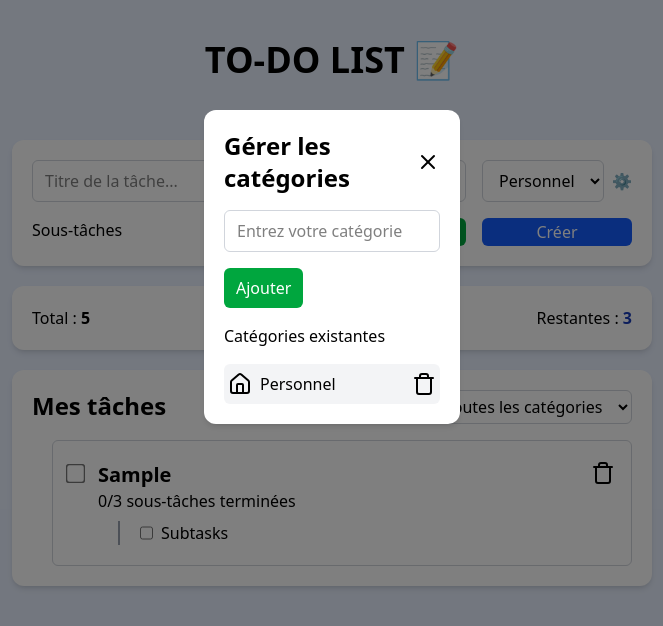
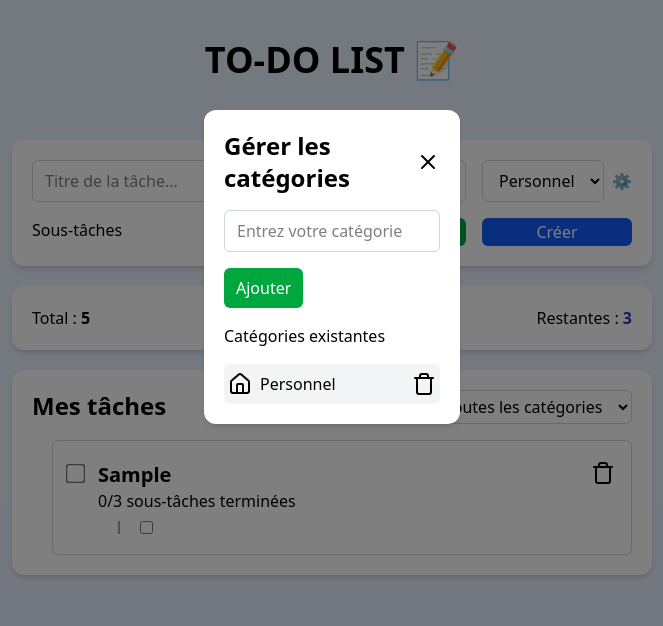
Before and after one commit to Antoinekoe/what-to-do, a React (Vite) app: page / in a window 1280 px wide. Both pictures are taken after typing "Sample" into the empty fields and a click on the button "⚙️". Shown: the top 626 px of the page, without its empty margins (308-971 px from the left). Built offline with nearby package versions, Linux system fonts and the light colour scheme.

Commit message:
Add subtask

```diff
--- a/src/components/Subtasks.jsx
+++ b/src/components/Subtasks.jsx
@@ -1,12 +1,15 @@
-const Subtasks = () => {
+const Subtasks = ({ tasks }) => {
+  console.log(tasks);
   return (
     <div className="flex flex-col gap-2">
       <span className="font-light">0/3 sous-tâches terminées</span>
       <ul className="border-l-gray-400 border-l-2 ml-5 px-5">
-        <li className="flex gap-2">
-          <input type="checkbox" />
-          Subtasks
-        </li>
+        {tasks.map((task, index) => (
+          <li key={index} className="flex gap-2">
+            <input type="checkbox" />
+            {task.subTask[index]}
+          </li>
+        ))}
       </ul>
     </div>
   );
--- a/src/components/Tasks.jsx
+++ b/src/components/Tasks.jsx
@@ -12,7 +12,7 @@ const Tasks = ({ tasks, deleteTask }) => {
           <input type="checkbox" className="mt-1.5 accent-blue-600 scale-150" />
           <div className="flex flex-col">
             <span className="font-semibold text-xl">{task.task}</span>
-            <Subtasks />
+            <Subtasks tasks={tasks} />
           </div>
         </div>
         <Trash className="cursor-pointer" onClick={() => deleteTask(index)} />
```
